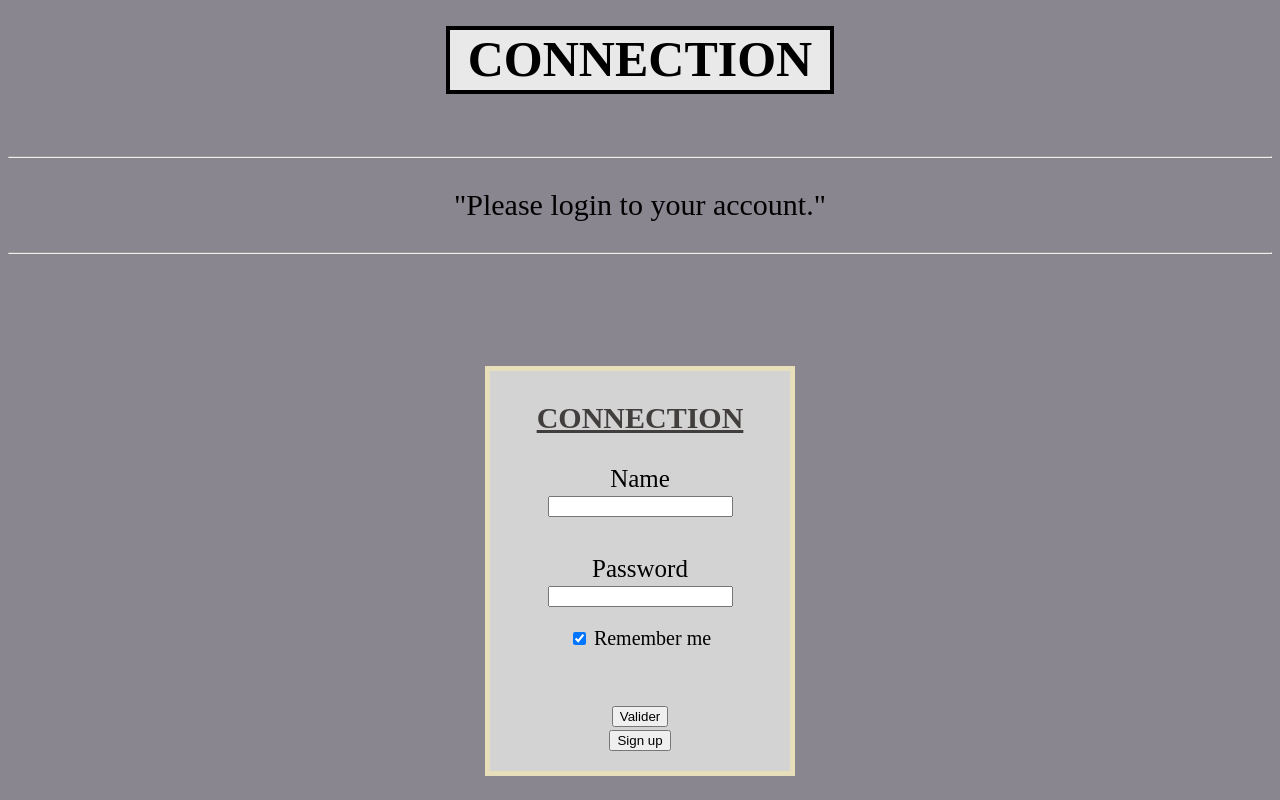
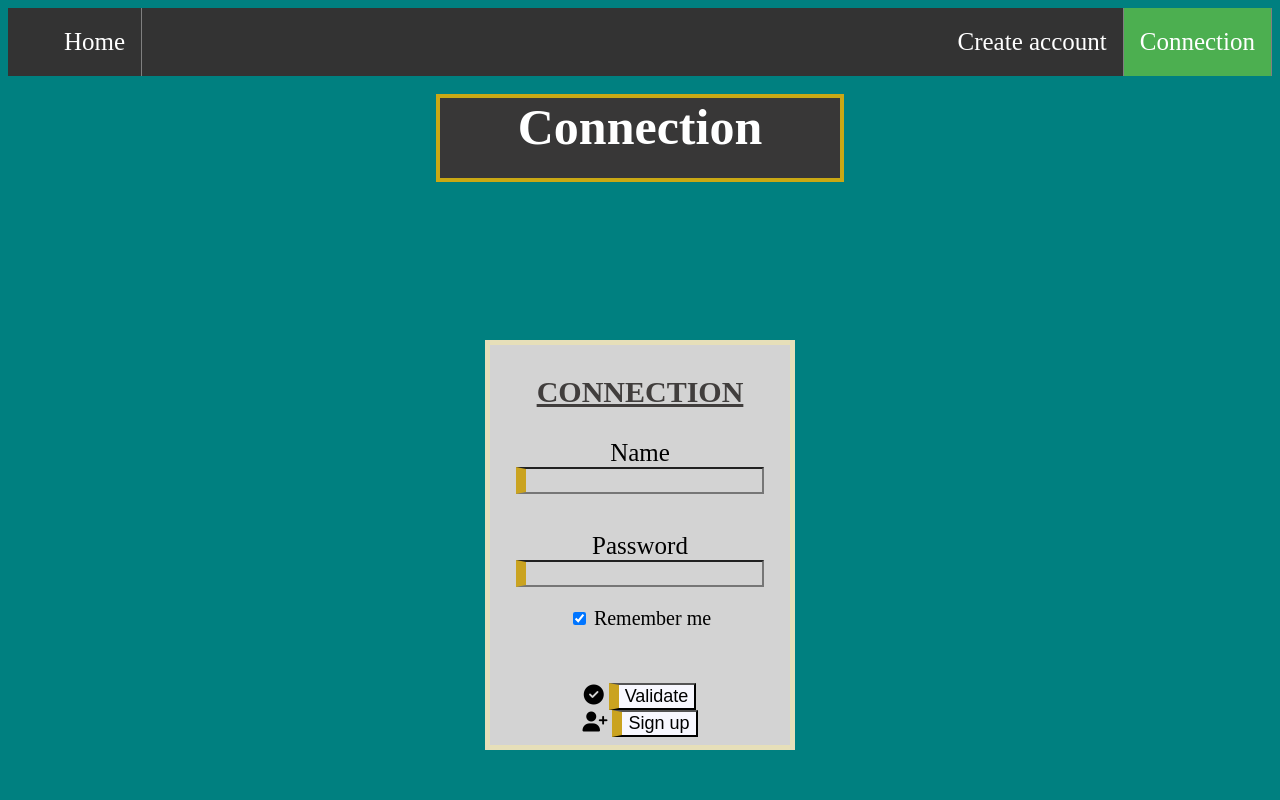
Before and after one commit to LouisCapelle/Epytodo, a Flask app: page / in a window 1280 px wide. Run offline with Flask 2, Linux system fonts and the light colour scheme; some libraries are stand-ins or nearby versions.

Commit message:
change style (html)

```diff
--- a/epytodo/static/style.css
+++ b/epytodo/static/templates.css
@@ -3,7 +3,8 @@ link {
 }
 
 html {
-    background-color: rgb(137, 134, 144);
+    background-color: #008080;
+    background-repeat: repeat-x;
 }
 
 .name {
@@ -34,6 +35,47 @@ html {
     margin-right: auto;
     width: 250px;
     height: 350px;
+}
+
+i {
+    margin-left: auto;
+    color: black;
+}
+
+input {
+    border-left: 10px solid rgb(202, 163, 32);
+    font-size: 18px;
+    background-color: lightgrey;
+}
+
+ul {
+    list-style-type: none;
+    margin: 0;
+    padding: 20;
+    overflow: hidden;
+    background-color: #333;
+}
+
+li {
+    float: left;
+    border-right: 1px solid grey;
+}
+
+li a {
+    font-size: 25px;
+    display: block;
+    color: white;
+    text-align: center;
+    padding: 20px 16px;
+    text-decoration: none;
+}
+
+.active {
+    background-color: #4CAF50;
+}
+
+li a:hover {
+    background-color: #111;
 }
 
 p {
@@ -77,15 +119,18 @@ fieldset {
 
 h1 {
     font-size: 50px;
+    display: block;
     text-align: center;
     margin: 0 auto;
-    background-color: rgba(255, 255, 255, 0.815);
-    width: 380px;
-    height: 60px;
-    border: 4px solid black;
+    color: white;
+    background-color: rgb(56, 55, 55);
+    width: 400px;
+    height: 80px;
+    border: 4px solid rgb(201, 168, 20);
 }
 
 label  {
+    margin-left: 0px;
     font-size: 25px;
 }
 
--- a/epytodo/templates/templates.html
+++ b/epytodo/templates/templates.html
@@ -1,15 +1,27 @@
 <!DOCTYPE html>
 <html lang="en-US">
     <head>
-        <link rel="stylesheet" type="text/css" href="../static/style.css">
+        <link rel="stylesheet" type="text/css" href="../static/templates.css">
+        <script src="https://kit.fontawesome.com/a076d05399.js"></script>
         <meta charset="utf-8">
         <title>&lt;Web&gt; EpyTodo</title>
+    </style>
     </head>
     <body>
+        <ul>
+            <form name="x" action="home.html" method="get">
+                <li><a href="./home.html">Home</a></li>
+            </form>
+            <form name="x" action="templates.html" method="get">
+                <li style="float:right"><a class="active" href="./templates.html">Connection</a></li>
+            </form>
+            <form name="x" action="add_user.html" method="get">
+                <li style="float:right"><a href="./add_user.html">Create account</a></li>
+            </form>
+            </ul>
         <br/>
-        <h1>CONNECTION</h1>
+        <h1>Connection</h1>
         <br/><br/><br/>
-        <hr><p>"Please login to your account."</p><hr>
         <br/><br/><br/>
         <div class="box">
             <h3>CONNECTION</h3>
@@ -28,9 +40,11 @@
                 <input type="checkbox" checked="checked" name="remember" style="margin-bottom:15px"> Remember me
                 <pre></pre>
                 <br/>
-                <input type="submit" value="Valider" />
-            <form name="x" action="/add_user" method="get">
-                <input type="submit" value="Sign up">
+                <i class="fas fa-check-circle"></i>
+                <input type="submit" value="Validate" style="background-color: ghostwhite;"/>
+            <form name="x" action="add_user.html" method="get">
+                <i class="fas fa-user-plus"></i>
+                <input type="submit" value="Sign up" style="background-color: ghostwhite"/>
                 </form>
             </list>
         </div>
```
Also changed, not shown: epytodo/templates/add_user.html (+12 -1 lines), epytodo/templates/home.html (added, +23 -0 lines), epytodo/templates/to_do.html (+12 -1 lines).
